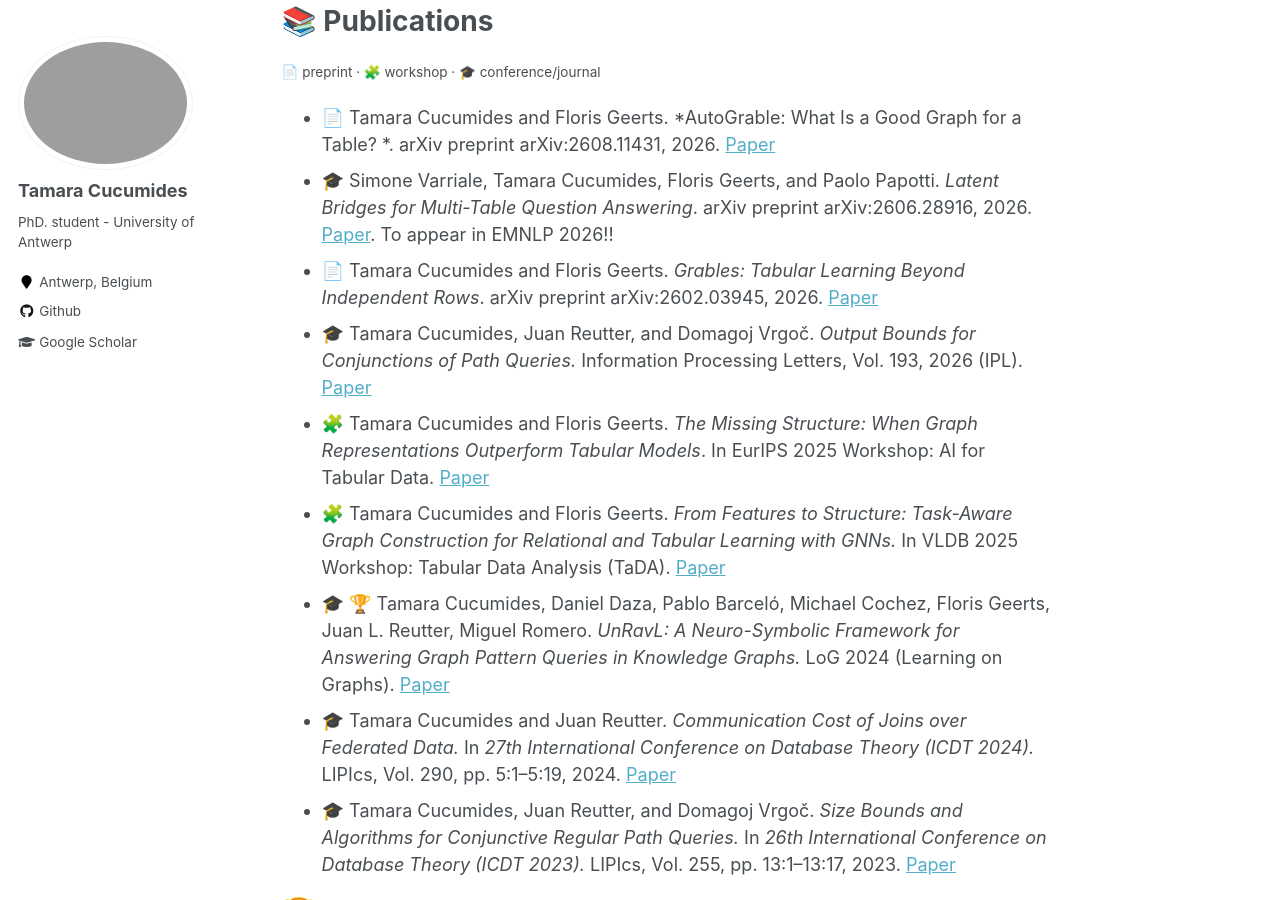
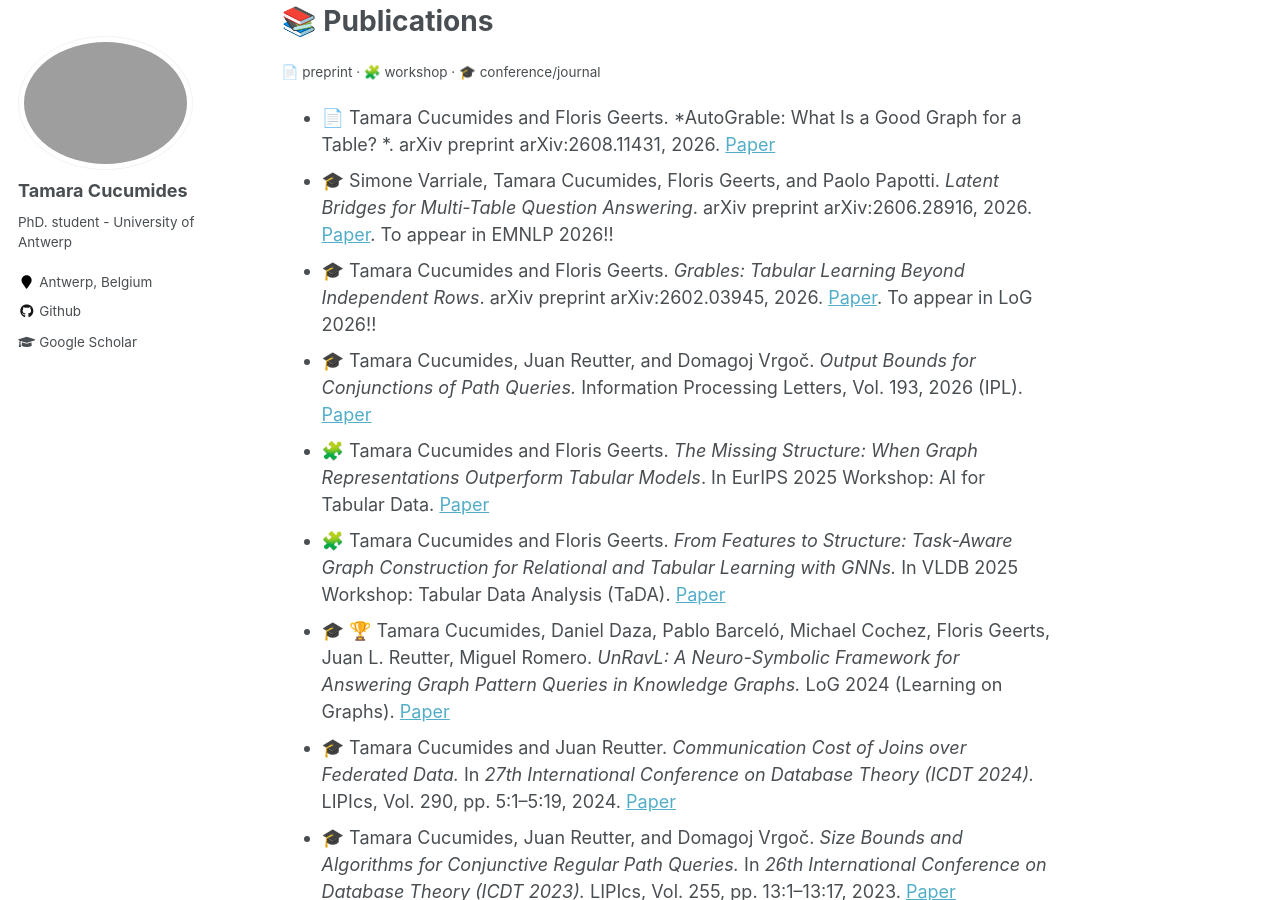
Before and after one commit to TamaraCucumides/TamaraCucumides.github.io, a Jekyll site: the page built from _pages/about.md, in a window 1280 px wide and 900 px high, scrolled down 468 px. Built offline with Jekyll 4.4.1, drawn with Linux system fonts in a browser that asks for light colours.

Commit message:
Update about.md

```diff
--- a/_pages/about.md
+++ b/_pages/about.md
@@ -23,7 +23,7 @@ My research interests include graph learning, databases, and computational compl
 - 📄 Tamara Cucumides and Floris Geerts. *AutoGrable: What Is a Good Graph for a Table?
 *. arXiv preprint arXiv:2608.11431, 2026. [Paper](https://arxiv.org/abs/2608.11431)
 - 🎓 Simone Varriale, Tamara Cucumides, Floris Geerts, and Paolo Papotti. *Latent Bridges for Multi-Table Question Answering*. arXiv preprint arXiv:2606.28916, 2026. [Paper](https://arxiv.org/abs/2606.28916). To appear in EMNLP 2026!!
-- 📄 Tamara Cucumides and Floris Geerts. *Grables: Tabular Learning Beyond Independent Rows*. arXiv preprint arXiv:2602.03945, 2026. [Paper](https://arxiv.org/abs/2602.03945)
+- 🎓 Tamara Cucumides and Floris Geerts. *Grables: Tabular Learning Beyond Independent Rows*. arXiv preprint arXiv:2602.03945, 2026. [Paper](https://arxiv.org/abs/2602.03945). To appear in LoG 2026!!
 - 🎓 Tamara Cucumides, Juan Reutter, and Domagoj Vrgoč. *Output Bounds for Conjunctions of Path Queries.* Information Processing Letters, Vol. 193, 2026 (IPL). [Paper](https://doi.org/10.1016/j.ipl.2026.106628)
 - 🧩 Tamara Cucumides and Floris Geerts. *The Missing Structure: When Graph Representations Outperform Tabular Models*. In EurIPS 2025 Workshop: AI for Tabular Data. [Paper](https://openreview.net/pdf?id=Ix2KTL6TWr)
 - 🧩 Tamara Cucumides and Floris Geerts. *From Features to Structure: Task-Aware Graph Construction for Relational and Tabular Learning with GNNs.* In VLDB 2025 Workshop: Tabular Data Analysis (TaDA). [Paper](https://www.vldb.org/2025/Workshops/VLDB-Workshops-2025/TaDA/TaDA25_5.pdf)
```
